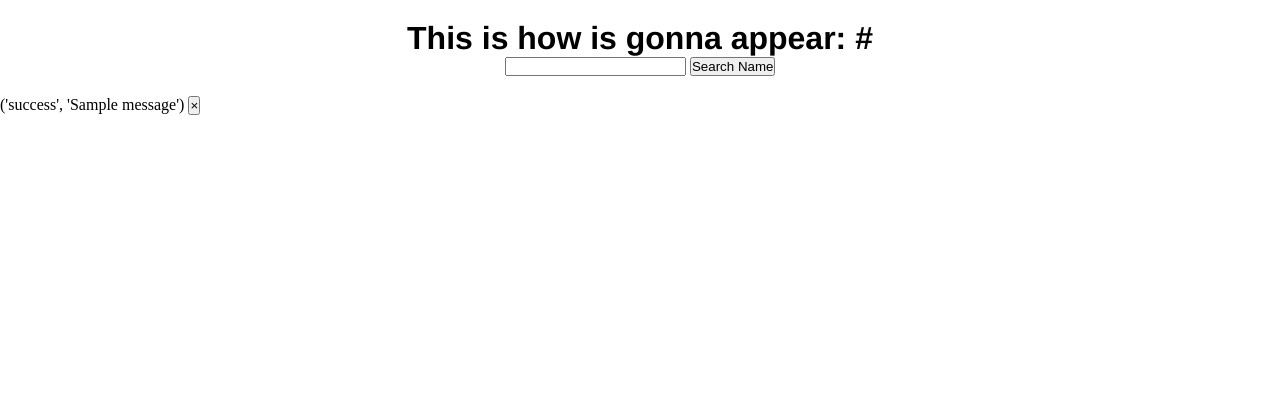
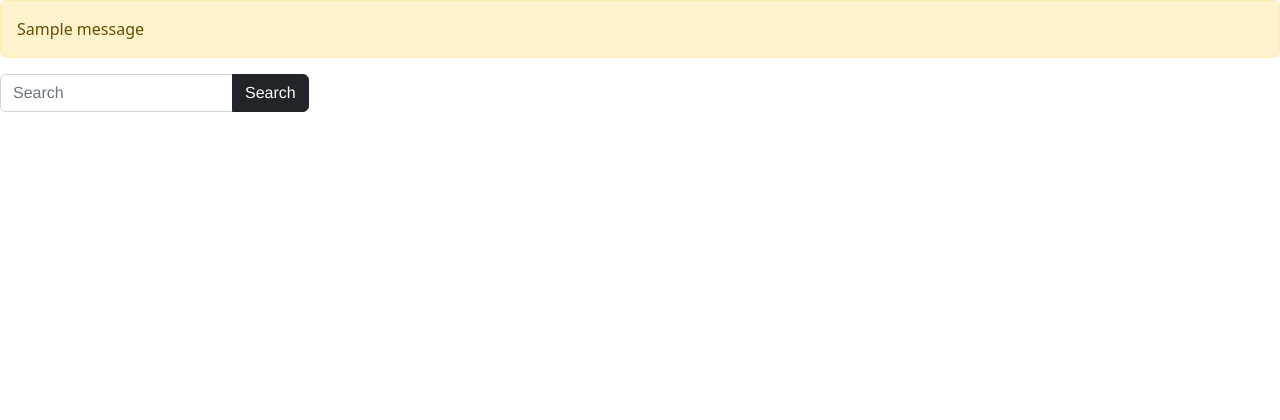
Before and after one commit to JoaquinGodoy97/movie-app-flask, a Flask app: template website/templates/index.html in a window 1280 px wide. Shown: the top 420 px of the page. After the commit the page ends 112 px from the top, so only its background shows below. Run offline with Flask 2, Linux system fonts and the light colour scheme; the template is opened without the code that fills it: most values are stand-ins (such as "Sample title", 1, 10 or a date in 2020); one stand-in notice (Sample message) is shown.

Commit message:
finishing some design features using bootstrap

```diff
--- a/website/home.py
+++ b/website/home.py
@@ -1,7 +1,5 @@
-from urllib import response
-from flask import Flask, flash, render_template, request, redirect, url_for, Blueprint, session
+from flask import Flask, render_template, request, redirect, url_for, Blueprint
 from flask_sqlalchemy import SQLAlchemy
-import json, requests
 
 home = Blueprint('home', __name__)
 
@@ -52,4 +50,4 @@
             print('pressed from home!')
 
 
-    return render_template('index.html', messages=search)
+    return render_template('index.html')
--- a/website/results.py
+++ b/website/results.py
@@ -1,4 +1,4 @@
-from flask import Blueprint, render_template, request, url_for, redirect, session
+from flask import Blueprint, render_template, request, url_for, redirect, session, flash
 import requests, json
 
 # Blueprint #has a lot of roots inside it
@@ -84,6 +84,7 @@
             print("NEXT pressed")
 
             if page_num >= len(paginate(movies)):
+                flash('You have reached the last page. Please go back if you want to look for more results.')
                 pass
             else:
                 print('increase 1')
@@ -94,6 +95,7 @@
             print("PREV pressed")
 
             if page_num <= 1:
+                flash('Right now you are on the first page of ' + "\"" + search_result + "\" results.")
                 pass
             else:
                 # print('button was pressed asdasd')
--- a/website/static/css/main.css
+++ b/website/static/css/main.css
@@ -4,18 +4,18 @@
     box-sizing: border-box;
 }
 
-body{
+/* body{
     max-width: 1500px;
     height: 200vh;
 
-}
+} */
 
 main{
-    display: flex;
+    /* display: flex;
     align-items: center;
     justify-content: center;
     flex-direction: column;
-    /* padding: 20px 0 20px 0; */
+    padding: 20px 0 20px 0; */
 }
 
 .button-container{
@@ -25,7 +25,7 @@
 .button-container button{
     margin: 0 0 0 2.5px;
 }
-
+/*
 #npage, #ppage{
     background-color: rgb(85, 85, 85);
     color: beige;
@@ -33,20 +33,20 @@
     padding: 3px;
     border-radius: 5px;
     cursor: pointer;
-}
+} */
 
 
 
-
+/*
 form #npage:hover{
     background-color: rgb(134, 134, 134);
-}
+} */
 
-.main-item{
+/* .main-item{
     display: flex;
     justify-content: center;
     margin: 20px 0 20px 0;
-}
+} */
 
 .movie-search{
     text-align: center;
@@ -56,44 +56,46 @@
     font-family: 'Helvetica Neue';
 }
 
-.movie-container{
+/* .movie-container{
     max-width: 60%;
     height: 400px;
     display: grid;
     grid-template-columns: repeat(auto-fit, minmax(250px, 1fr));
     grid-template-rows: 1fr;
 
-}
+} */
 
 .movie-item{
-    text-align: center;
-    justify-items: flex-start;
-    max-width: 200px;
-    display: block;
+    /* text-align: center; */
+    /* justify-items: flex-start; */
+    /* max-width: 200px; */
+    /* display: block; */
 
-    flex-direction: column;
+    /* flex-direction: column; */
     /* justify-content: center;
     align-items: center; */
 
     /* border: 1.5px solid rgb(97, 97, 97); */
-    margin: 0px 40px;
-    border-radius: 10px;
-    background-color: rgba(169, 175, 173, 0.342);
-    margin: 40px 20px 0 20px;
+    /* margin: 0px 40px; */
+    /* border-radius: 10px; */
+    /* background-color: rgba(169, 175, 173, 0.342); */
+    /* margin: 40px 20px 0 20px; */
 
 
     box-shadow: 0px 5px 10px 0px rgba(83, 83, 83, 0.658);
 
 }
 
-.movie-item h4{
-    /* padding: 0; */
+/* .movie-item h4{
+    padding: 0;
     margin: 10px;
     font-family: 'Courier New', Courier, monospace;
     font-weight: bold;
     color: rgb(36, 36, 36);
 }
-.movie-info-container, .movie-container p{
+*/
+
+/* .movie-info-container, .movie-container p{
     font-family: 'Open sans';
     font-size: 10px;
 
@@ -103,6 +105,4 @@
     overflow: hidden;
 }
 
-.movie-info-container{
-
-}
+*/
--- a/website/templates/base.html
+++ b/website/templates/base.html
@@ -4,27 +4,33 @@
     <meta charset="UTF-8">
     <meta http-equiv="X-UA-Compatible" content="IE=edge">
     <meta name="viewport" content="width=device-width, initial-scale=1.0">
+    <link href="https://cdn.jsdelivr.net/npm/bootstrap@5.2.1/dist/css/bootstrap.min.css" rel="stylesheet" integrity="sha384-iYQeCzEYFbKjA/T2uDLTpkwGzCiq6soy8tYaI1GyVh/UjpbCx/TYkiZhlZB6+fzT" crossorigin="anonymous">
+
     {% block customCSS %}
     <!-- <link rel="stylesheet" href="{{ url_for('static', filename='css/main.css') }}"> -->
     {% endblock %}
 
     {% block head %}{% endblock %}
 </head>
-<body>
+<body >
+    {% with messages = get_flashed_messages() %}
+        {% if messages %}
+            {% for message in messages %}
+            <div class="alert alert-warning" role="alert">
+                <span>{{message}}</span>
+              </div>
+
+            {% endfor %}
+        {% endif%}
+    {% endwith%}
+
     {% block body %}{% endblock %}
 
-    {% with messages = get_flashed_messages(with_categories=true)%}
-        {% if messages%}
-            {% for message in messages %}
-        <div class="alert alert-success alter-dismissable fade show" role="alert">
-            {{message}}
-            <button type="button" class="close" data-dismiss="alert">
-                <span aria-hidden="true">&times;</span>
-            </button>
-        </div>
-            {% endfor %}
-        {% endif %}
-    {% endwith%}
-
+    <script src="https://cdn.jsdelivr.net/npm/@popperjs/core@2.11.6/dist/umd/popper.min.js" integrity="sha384-oBqDVmMz9ATKxIep9tiCxS/Z9fNfEXiDAYTujMAeBAsjFuCZSmKbSSUnQlmh/jp3" crossorigin="anonymous"></script>
+    <script src="https://cdn.jsdelivr.net/npm/bootstrap@5.2.1/dist/js/bootstrap.min.js" integrity="sha384-7VPbUDkoPSGFnVtYi0QogXtr74QeVeeIs99Qfg5YCF+TidwNdjvaKZX19NZ/e6oz" crossorigin="anonymous"></script>
+    <script>
+        const tooltipTriggerList = document.querySelectorAll('[data-bs-toggle="tooltip"]')
+        const tooltipList = [...tooltipTriggerList].map(tooltipTriggerEl => new bootstrap.Tooltip(tooltipTriggerEl))
+    </script>
 </body>
 </html>
--- a/website/templates/index.html
+++ b/website/templates/index.html
@@ -13,13 +13,15 @@
     <main>
 
         <div class="main-item movie-search">
-            <h1>This is how is gonna appear: {{urlView}}</h1>
+            <!-- <h1>This is how is gonna appear: {{urlView}}</h1> -->
             <div class="button-container">
 
                 <form method="post" action="/">
 
-                    <input id="search" name="search" type="text">
-                    <input type="submit" name="search" id="search" value="Search Name">
+                    <div class="input-group mb-3">
+                        <input type="text" id="search" name="search" class="form-control" placeholder="Search" aria-label="Search" aria-describedby="basic-addon1">
+                        <input class="btn btn-dark" type="submit" name="search" id="search" value="Search">
+                    </div>
 
                 </form>
 
```
Also changed, not shown: website/templates/results.html (+42 -12 lines).
